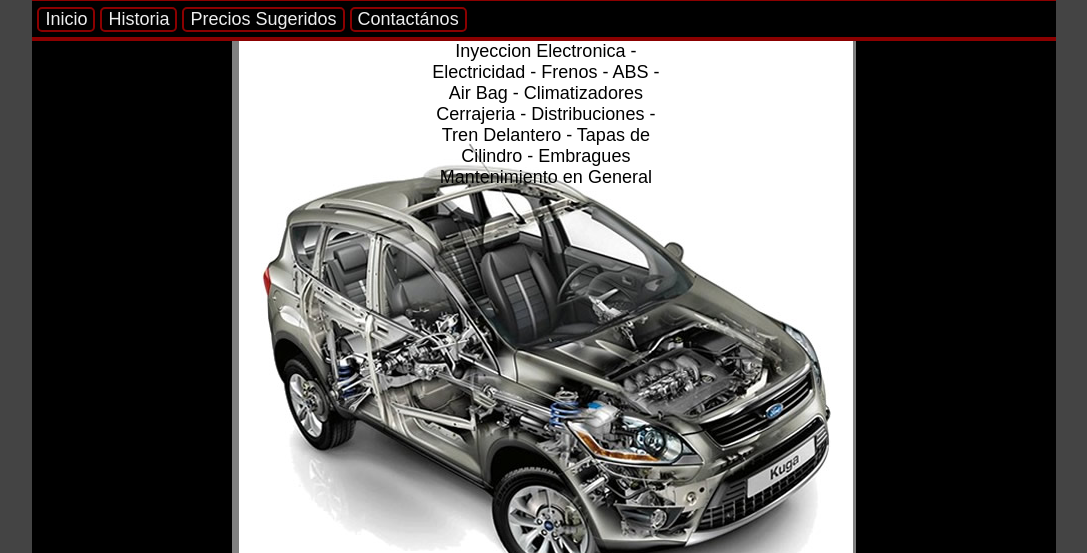
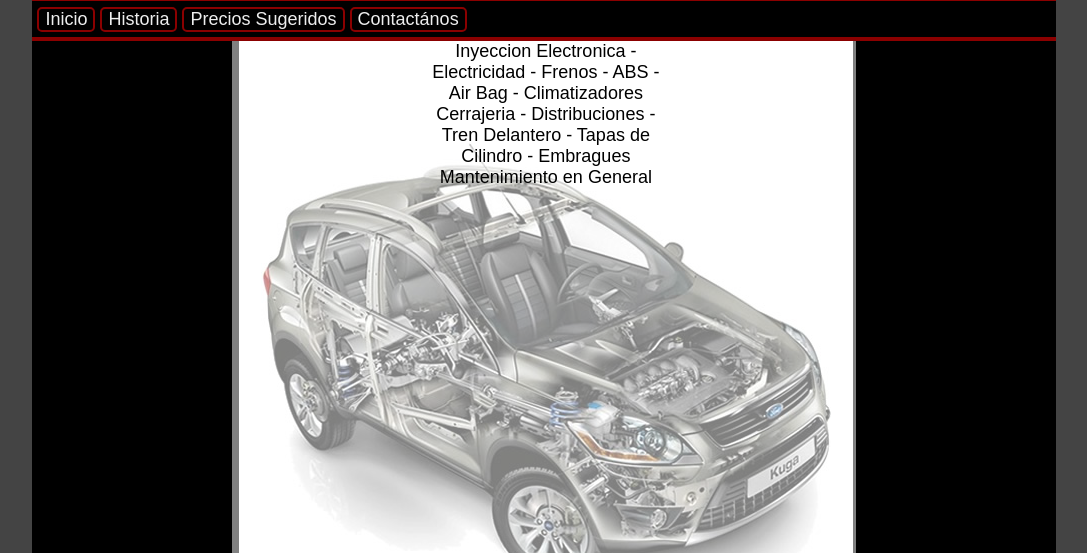
Before and after one commit to MJ-Lab/Taller-1.0, a plain HTML site: page index.html in a window 1280 px wide. Shown: the part 247-800 px from the top of the page, without its empty margins (96-1183 px from the left). Drawn offline with Linux system fonts and the light colour scheme.

Commit message:
background inicio

```diff
--- a/estilos.css
+++ b/estilos.css
@@ -74,7 +74,7 @@ nav ul li a{
 	position: relative;
 }
 .section article{
-	background-image: url(auto.jpg);
+	background-image: url(auto4.png);
 	background-position: 50% 50%;
 	background-repeat: no-repeat;
 	border-left: 0.4em solid grey;
```
